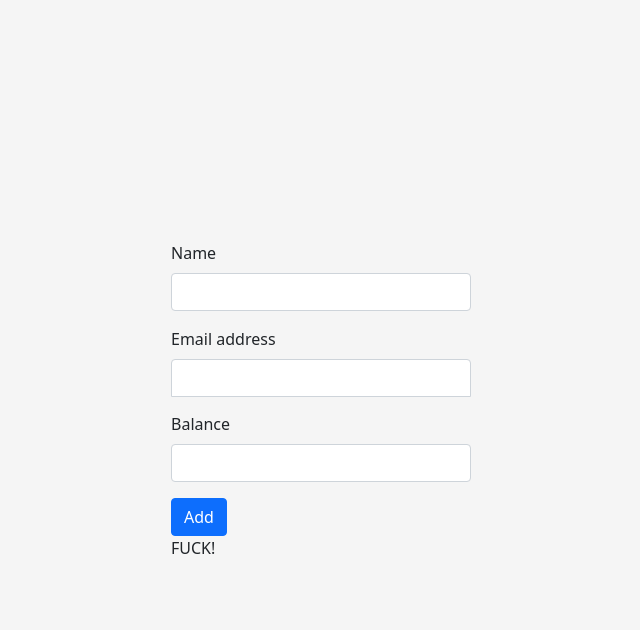
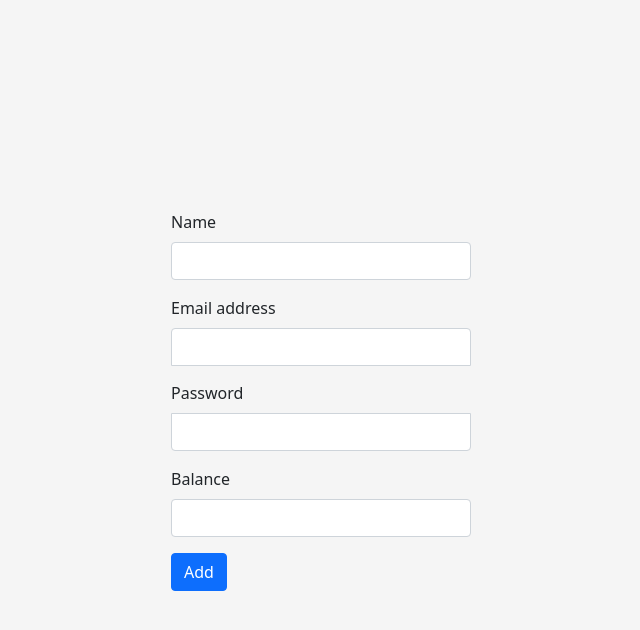
Before and after one commit to AryaDeepanshu/Basic-Banking-System, a PHP site: page /admin/adduser.php in a window 1280 px wide. Shown: the top 630 px of the page, without its empty margins (319-959 px from the left). Run offline with PHP 8.4, Linux system fonts and the light colour scheme.

Commit message:
encrypted password

```diff
--- a/admin/adduser.php
+++ b/admin/adduser.php
@@ -25,6 +25,10 @@
                 <input type="email" name="email" class="form-control" id="exampleInputEmail1">
             </div>
             <div class="mb-3">
+                <label for="exampleInputEmail1" class="form-label">Password</label>
+                <input type="password" name="password" class="form-control" id="exampleInputEmail1">
+            </div>
+            <div class="mb-3">
                 <label for="exampleInputEmail1" class="form-label">Balance</label>
                 <input type="number" name="balance" class="form-control" id="exampleInputEmail1">
             </div>
@@ -35,11 +39,13 @@
                 $user_name = mysqli_escape_string($conn, $_POST['name']);
                 $user_email = mysqli_escape_string($conn, $_POST['email']);
                 $user_balance = mysqli_escape_string($conn, $_POST['balance']);
+                $user_password = mysqli_real_escape_string($conn, $_POST['password']);
                 if(empty($user_name) OR empty($user_email) OR empty($user_balance)){
                     header("Location:adduser.php?message=Empty+fields");
                     exit();
                 }else{
-                    $sql = "INSERT INTO user (user_photo, user_name, user_email, user_balance) VALUES('avatar', '$user_name', '$user_email', '$user_balance');";
+                    $hash = password_hash($user_password, PASSWORD_DEFAULT);
+                    $sql = "INSERT INTO user (user_photo, user_name, user_email, user_balance, user_password) VALUES('avatar', '$user_name', '$user_email', '$user_balance', '$hash');";
                     if($conn->query($sql) === TRUE){
                         header("Location: adduser.php?message=useradded");
                         exit();
@@ -48,8 +54,6 @@
 
                     }
                 }
-            }else{
-                echo "FUCK!";
             }
         ?>
     </main>
```
Also changed, not shown: customer.php (+5 -4 lines).
